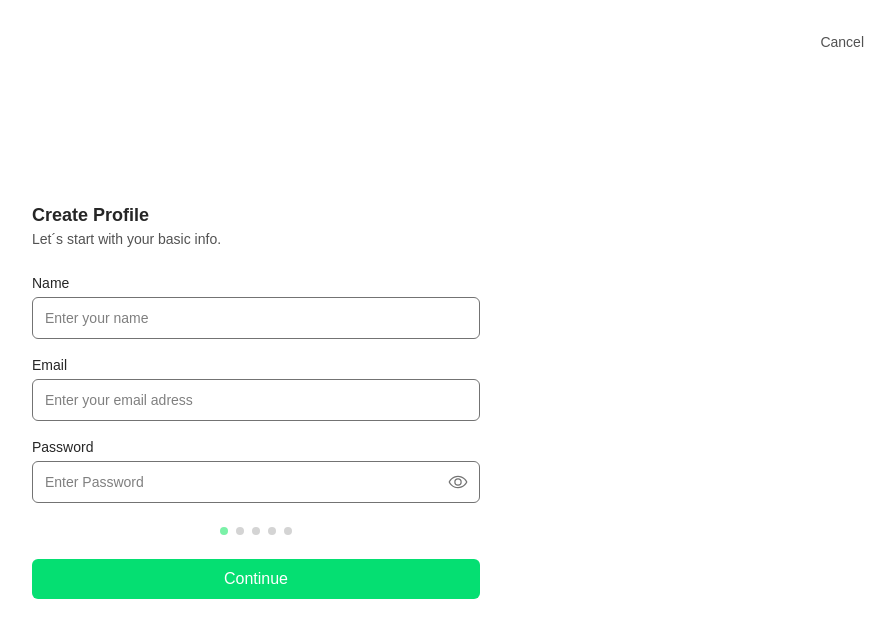
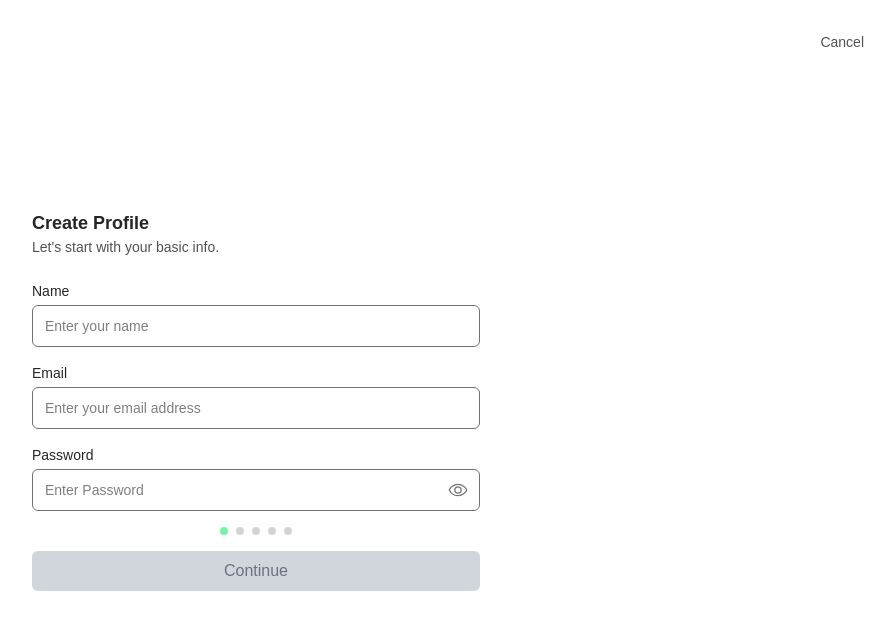
Before and after one commit to andreiagaspar1/app-nutrio, a React (Vite) app: page / in a window 1280 px wide. Shown: the top 638 px of the page, without its empty margins (384-1279 px from the left). Built offline with nearby package versions, Linux system fonts and the light colour scheme.

Commit message:
Update step1 button type button to button type submit. Turn export const to export function in both steps

```diff
--- a/src/pages/register/Register.tsx
+++ b/src/pages/register/Register.tsx
@@ -2,16 +2,16 @@ import React, { useState } from 'react';
 import { Step1BasicInfo } from './Step1BasicInfo';
 import { Step2Gender } from './Step2Gender';
 
-export const Register = () => {
+export function Register() {
 	const [currentStep, setCurrentStep] = useState(1);
 
-	const handleNextStep = (): void => {
+	function handleNextStep(): void {
 		setCurrentStep(currentStep + 1);
-    };
+	}
 
-    const handlePreviousStep = (): void => {
-        setCurrentStep(currentStep - 1);
-    };
+	function handlePreviousStep(): void {
+		setCurrentStep(currentStep - 1);
+	}
 
 	return (
 		<div>
@@ -19,4 +19,4 @@ export const Register = () => {
 			{currentStep === 2 && <Step2Gender onNext={handleNextStep} onPrevious={handlePreviousStep} />}
 		</div>
 	);
-};
+}
--- a/src/pages/register/Step1BasicInfo.tsx
+++ b/src/pages/register/Step1BasicInfo.tsx
@@ -1,94 +1,140 @@
 import React, { useState } from 'react';
 import { Eye, EyeSlash } from '@phosphor-icons/react';
+import { Toaster, toast } from 'sonner';
 
 interface Step1BasicInfoProps {
 	onNext: () => void;
 }
 
-export const Step1BasicInfo = ({ onNext }: Step1BasicInfoProps) => {
+export function Step1BasicInfo({ onNext }: Step1BasicInfoProps) {
 	const [formData, setFormData] = useState({
 		name: '',
 		email: '',
 		password: '',
 	});
 
-	const handleChange = (e: React.ChangeEvent<HTMLInputElement>) => {
+	const [showPassword, setShowPassword] = useState(false);
+	const [errors, setErrors] = useState({
+		name: false,
+		email: false,
+		password: false,
+	});
+
+	function handleChange(e: React.ChangeEvent<HTMLInputElement>) {
 		const { name, value } = e.target;
-		setFormData({ ...formData, [name]: value });
+		setFormData(prev => ({ ...prev, [name]: value }));
+		// Clear error when user types
+		setErrors(prev => ({ ...prev, [name]: false }));
+	}
+
+	function validateForm() {
+		const newErrors = {
+			name: formData.name === '',
+			email: formData.email === '',
+			password: formData.password === '',
 		};
 
-	const [showPassword, setShowPassword] = useState(false);
+		setErrors(newErrors);
 
-	const togglePasswordVisibility = () => {
+		const isValid = !newErrors.name && !newErrors.email && !newErrors.password;
+		if (!isValid) {
+			toast.warning('Please fill in all the fields');
+		}
+		return isValid;
+	}
+
+	function togglePasswordVisibility() {
 		setShowPassword(prev => !prev);
-	};
+	}
+
+	function handleSubmit(e: React.FormEvent) {
+		e.preventDefault();
+		if (validateForm()) {
+			onNext();
+		}
+	}
 
 	return (
 		<div className='min-w-[280px] px-4 flex flex-col items-center justify-center min-h-screen relative'>
+			<Toaster position='top-center' richColors />
 			<button type='button' className='text-neutral-600 text-sm cursor-pointer absolute top-6 right-6 sm:top-8 sm:right-8'>
 				Cancel
 			</button>
+
 			<div className='w-full max-w-[280px] sm:max-w-md space-y-6 text-left'>
 				<div>
 					<h2 className='text-neutral-800 text-lg font-semibold'>Create Profile</h2>
-					<p className='text-neutral-600 text-sm'>Let´s start with your basic info.</p>
+					<p className='text-neutral-600 text-sm'>Let's start with your basic info.</p>
 				</div>
 
-				<form className='space-y-4'>
+				<form onSubmit={handleSubmit} noValidate className='space-y-4'>
+					<div className='space-y-4'>
 						<label htmlFor='name' className='block text-sm font-medium text-neutral-800 text-left mb-1'>
 							Name
 						</label>
 						<input
-						className='mt-1 block w-full px-3 py-2 border border-neutral-500 rounded-md focus:outline-none focus:border-green-400 placeholder:text-sm'
+							className={`mt-1 block w-full px-3 py-2 border rounded-md focus:outline-none placeholder:text-sm ${
+								errors.name ? 'border-red-500 focus:border-red-500' : 'border-neutral-500 focus:border-green-400'
+							}`}
 							type='text'
 							name='name'
 							placeholder='Enter your name'
 							value={formData.name}
 							onChange={handleChange}
-						required
 						/>
+
 						<label htmlFor='email' className='block text-sm font-medium text-neutral-800 text-left mb-1'>
 							Email
 						</label>
 						<input
-						className='mt-1 block w-full px-3 py-2 border border-neutral-500 rounded-md focus:outline-none focus:border-green-400 placeholder:text-sm'
+							className={`mt-1 block w-full px-3 py-2 border rounded-md focus:outline-none placeholder:text-sm ${
+								errors.email ? 'border-red-500 focus:border-red-500' : 'border-neutral-500 focus:border-green-400'
+							}`}
 							type='email'
 							name='email'
-						placeholder='Enter your email adress'
+							placeholder='Enter your email address'
 							value={formData.email}
 							onChange={handleChange}
-						required
 						/>
+
 						<label htmlFor='password' className='block text-sm font-medium text-neutral-800 text-left mb-1'>
 							Password
 						</label>
 						<div className='relative'>
 							<input
-							className='mt-1 block w-full px-3 py-2 border border-neutral-500 rounded-md focus:outline-none focus:border-green-400 placeholder:text-sm pr-10'
+								className={`mt-1 block w-full px-3 py-2 border rounded-md focus:outline-none placeholder:text-sm pr-10 ${
+									errors.password ? 'border-red-500 focus:border-red-500' : 'border-neutral-500 focus:border-green-400'
+								}`}
 								type={showPassword ? 'text' : 'password'}
 								name='password'
 								placeholder='Enter Password'
 								value={formData.password}
 								onChange={handleChange}
-							required
 							/>
 							<button type='button' className='absolute top-1/2 right-3 -translate-y-1/2 text-neutral-500' onClick={togglePasswordVisibility}>
 								{showPassword ? <EyeSlash size={20} /> : <Eye size={20} />}
 							</button>
 						</div>
-				</form>
+					</div>
 
 					<div className='flex justify-center gap-2'>
-					<span className='w-2 h-2 rounded-full bg-green-300'></span> {/* Active */}
+						<span className='w-2 h-2 rounded-full bg-green-300'></span>
 						<span className='w-2 h-2 rounded-full bg-neutral-300'></span>
 						<span className='w-2 h-2 rounded-full bg-neutral-300'></span>
 						<span className='w-2 h-2 rounded-full bg-neutral-300'></span>
 						<span className='w-2 h-2 rounded-full bg-neutral-300'></span>
 					</div>
-				<button className='w-full py-2 px-4 bg-green-400 text-white rounded-md hover:bg-green-600 transition-colors cursor-pointer' type='submit' onClick={onNext}>
+
+					<button
+						type='submit'
+						className={`w-full py-2 px-4 rounded-md transition-colors ${
+							formData.name && formData.email && formData.password ? 'bg-green-400 text-white hover:bg-green-500 cursor-pointer' : 'bg-gray-300 text-gray-500 cursor-not-allowed'
+						}`}
+					>
 						Continue
 					</button>
+				</form>
 			</div>
 		</div>
 	);
-};
+}
--- a/src/pages/register/Step2Gender.tsx
+++ b/src/pages/register/Step2Gender.tsx
@@ -8,21 +8,21 @@ interface Step2GenderProps {
 }
 
 
-export const Step2Gender = ({ onNext, onPrevious }: Step2GenderProps) => {
-    const [selectedGender, setSelectedGender] = useState('');
+export function Step2Gender({ onNext, onPrevious }: Step2GenderProps) {
+	const [selectedGender, setSelectedGender] = useState('');
 
- const handleContinue = () => {
+	const handleContinue = () => {
 		if (!selectedGender) {
 			toast.warning('Please select a gender first');
 			return;
 		}
-
 		onNext();
- };
+	};
 
 	return (
 		<div className='min-w-[280px] px-4 flex flex-col items-center justify-center min-h-screen relative'>
 			<Toaster position='top-center' richColors />
+
 			<button type='button' className='text-neutral-600 text-sm cursor-pointer flex items-center gap-1 absolute top-6 left-6 sm:top-8 sm:left-8' onClick={onPrevious}>
 				<ArrowLeft size={18} />
 				<span>Previous</span>
@@ -35,7 +35,7 @@ export const Step2Gender = ({ onNext, onPrevious }: Step2GenderProps) => {
 			<div className='w-full max-w-[280px] sm:max-w-md space-y-6 text-left'>
 				<div>
 					<h2 className='text-neutral-800 text-lg font-semibold'>Select your Gender</h2>
-					<p className='text-neutral-600 text-sm'>You´re gender will affect your needs.</p>
+					<p className='text-neutral-600 text-sm'>Your gender will affect your needs.</p>
 				</div>
 
 				<div className='flex flex-col items-center py-14 gap-14'>
@@ -50,6 +50,7 @@ export const Step2Gender = ({ onNext, onPrevious }: Step2GenderProps) => {
 							</button>
 							<span className={`text-sm font-medium ${selectedGender === 'male' ? 'text-green-400' : 'text-neutral-600'} transition-colors`}>Male</span>
 						</div>
+
 						<div className='flex flex-col items-center space-y-2'>
 							<button
 								type='button'
@@ -70,11 +71,10 @@ export const Step2Gender = ({ onNext, onPrevious }: Step2GenderProps) => {
 					<span className='w-2 h-2 rounded-full bg-neutral-300'></span>
 					<span className='w-2 h-2 rounded-full bg-neutral-300'></span>
 				</div>
+
 				<button
-					className={`w-full py-2 px-4 bg-green-400 text-white rounded-md hover:bg-green-600 transition-colors cursor-pointer ${
-						selectedGender ? 'bg-green-400 text-white cursor-pointer hover:bg-green-500' : 'bg-gray-300 text-gray-500 cursor-not-allowed'
-					}`}
-					type='submit'
+					className={`w-full py-2 px-4 rounded-md transition-colors ${selectedGender ? 'bg-green-400 text-white cursor-pointer hover:bg-green-500' : 'bg-gray-300 text-gray-500 cursor-not-allowed'}`}
+					type='button'
 					onClick={handleContinue}
 				>
 					Continue
@@ -82,4 +82,4 @@ export const Step2Gender = ({ onNext, onPrevious }: Step2GenderProps) => {
 			</div>
 		</div>
 	);
-};
+}
--- a/src/pages/register/Step3Metrics.tsx
+++ b/src/pages/register/Step3Metrics.tsx
@@ -0,0 +1,3 @@
+import React, { useState } from 'react';
+
+export
```
Lines whose indentation alone changed are shown as unchanged.
